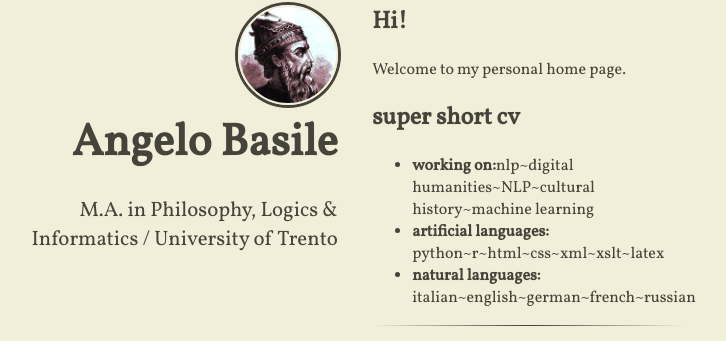
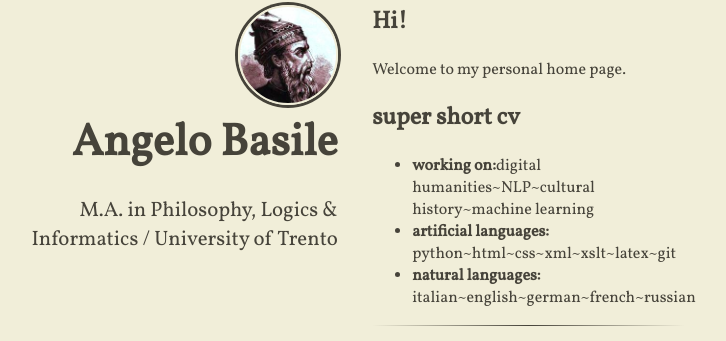
Before and after one commit to rs2/anbasile.github.io, a Jekyll site: the page built from index.html, in a window 1280 px wide. Shown: the part 123-464 px from the top of the page, without its empty margins (295-1021 px from the left). Built offline with Jekyll 4.4.1, drawn with Linux system fonts in a browser that asks for light colours; nearby versions of some CDN libraries.

Commit message:
Update content.html

```diff
--- a/_includes/content.html
+++ b/_includes/content.html
@@ -3,8 +3,8 @@
 
 <h2>super short cv</h2>
 <ul>
-  <li><b>working on:</b>nlp~digital humanities~NLP~cultural history~machine learning</li>
-  <li><b>artificial languages:</b> python~r~html~css~xml~xslt~latex</li>
+  <li><b>working on:</b>digital humanities~NLP~cultural history~machine learning</li>
+  <li><b>artificial languages:</b> python~html~css~xml~xslt~latex~git</li>
   <li><b>natural languages:</b> italian~english~german~french~russian</a></li>
 </ul>
 
```
